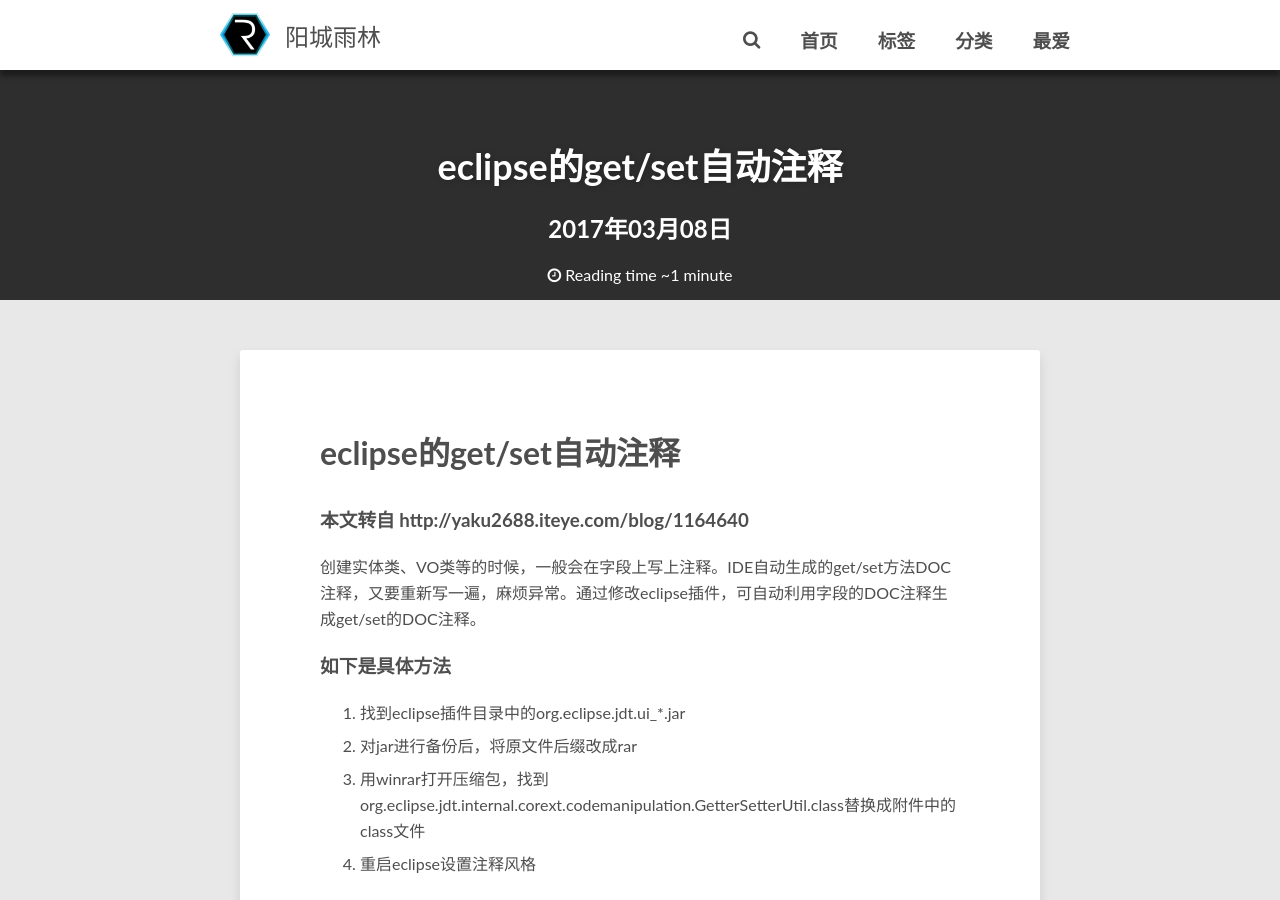
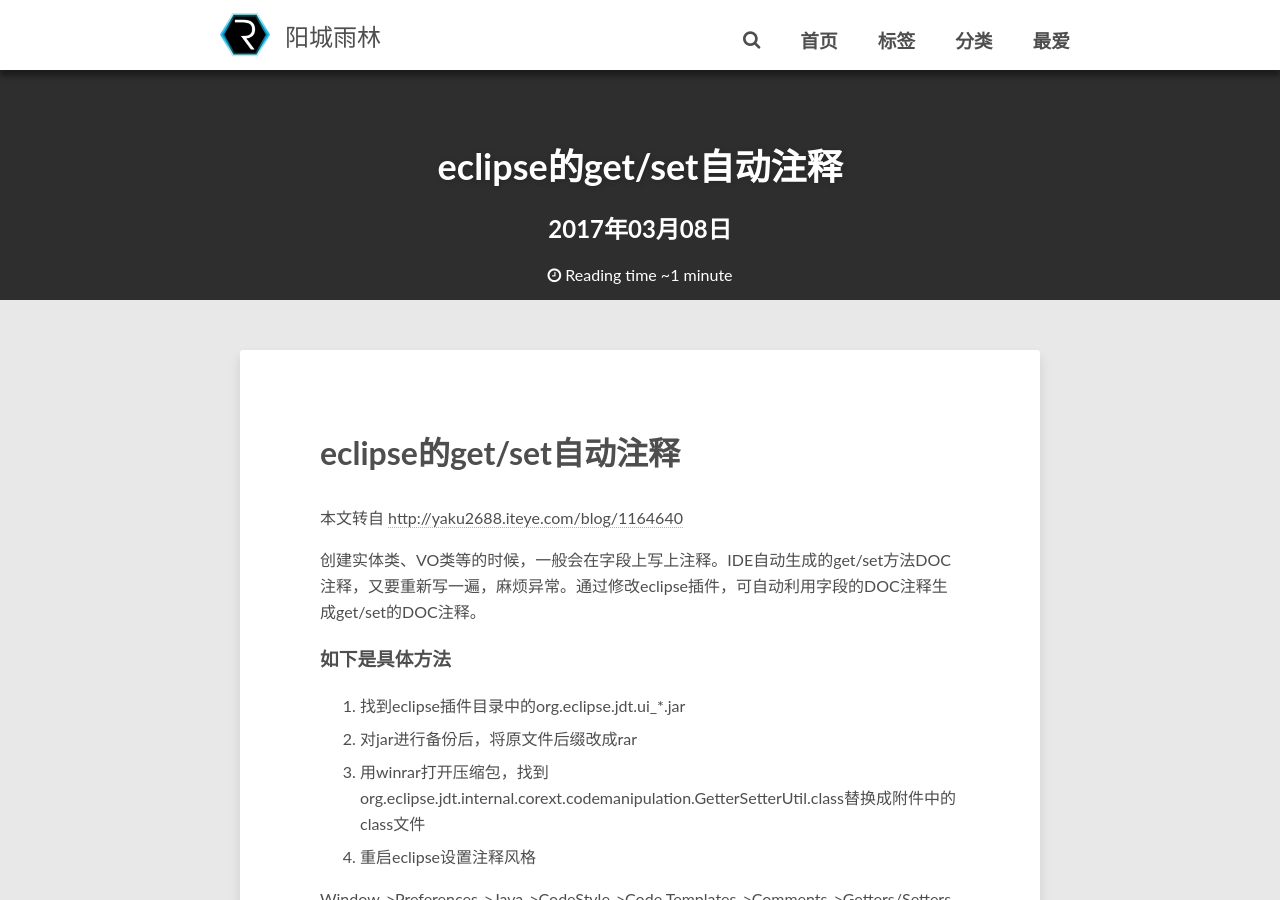
Before and after one commit to icielo/icielo.github.com, a Jekyll site: the page built from _posts/2017-03-08-get-set-自动注释.md, in a window 1280 px wide and 900 px high. Built offline with Jekyll 4.4.1, drawn with Linux system fonts in a browser that asks for light colours; comment, search, counter and statistics services are not loaded.

```diff
--- a/_posts/2017-03-08-get-set-自动注释.md
+++ b/_posts/2017-03-08-get-set-自动注释.md
@@ -7,7 +7,7 @@ categories: [IDE]
 published: true
 ---
 
-### 本文转自 [http://yaku2688.iteye.com/blog/1164640](http://yaku2688.iteye.com/blog/1164640)
+本文转自 [http://yaku2688.iteye.com/blog/1164640](http://yaku2688.iteye.com/blog/1164640)
 
 创建实体类、VO类等的时候，一般会在字段上写上注释。IDE自动生成的get/set方法DOC注释，又要重新写一遍，麻烦异常。通过修改eclipse插件，可自动利用字段的DOC注释生成get/set的DOC注释。
 
```
